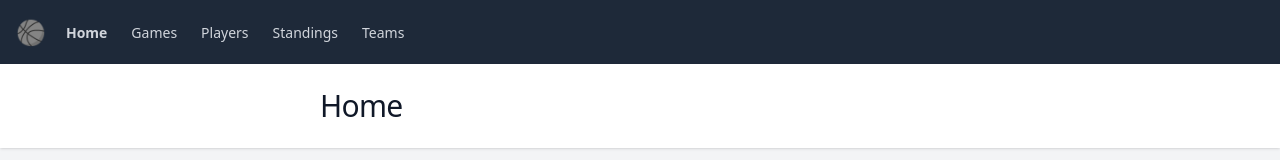
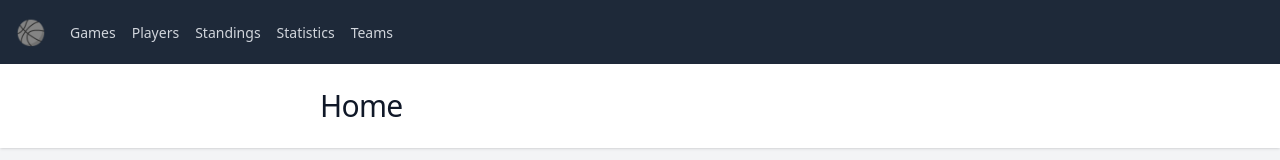
Before and after one commit to ober9k/bball-score-react, a React (Vite) app: page / in a window 1280 px wide. Shown: the top 160 px of the page. Built offline with nearby package versions, Linux system fonts and the light colour scheme.

Commit message:
Added statistics link to navigation

```diff
--- a/src/components/layout/Navigation.tsx
+++ b/src/components/layout/Navigation.tsx
@@ -3,10 +3,10 @@ import { Paths } from "../../routes/paths.ts";
 
 let linkId = 1;
 const links: Array<{ id: number, title: string, to: string }> = [
-  { id: linkId++, title: "Home", to: Paths.Home, },
   { id: linkId++, title: "Games", to: Paths.Games, },
   { id: linkId++, title: "Players", to: Paths.Players, },
   { id: linkId++, title: "Standings", to: Paths.Standings, },
+  { id: linkId++, title: "Statistics", to: Paths.Statistics, },
   { id: linkId++, title: "Teams", to: Paths.Teams, },
 ];
 
@@ -14,14 +14,16 @@ export default function Navigation() {
   return (
     <div className="bg-gray-800 flex h-16 items-center justify-between">
       <div className="flex items-center">
-        <div className="shrink-0 pl-4 pr-2 py-2">
+        <div className="shrink-0 pl-4 pr-4 py-2">
           <span className="text-2xl grayscale">
+            <Link to={Paths.Home}>
             🏀
+            </Link>
           </span>
         </div>
         <div className="">
           {links.map((link) => (
-            <Link key={link.id} to={link.to} className="[&.active]:font-bold rounded-md px-3 py-2 text-sm font-medium text-gray-300 hover:bg-white/5 hover:text-white">
+            <Link key={link.id} to={link.to} className="[&.active]:font-bold rounded-md px-2 py-2 text-sm font-medium text-gray-300 hover:bg-white/5 hover:text-white">
               {link.title}
             </Link>
           ))}
```
